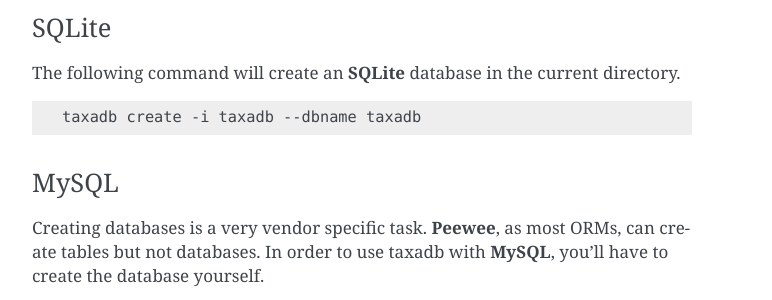
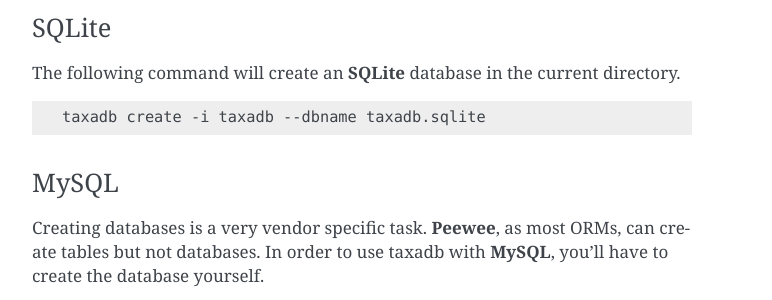
Before and after one commit to HadrienG/taxadb, a Sphinx documentation site: the page built from doc/taxadb/download.rst, in a window 1280 px wide. Shown: the part 885-1185 px from the top of the page, without its empty margins (388-1160 px from the left). Built offline with Sphinx 7.4.7, drawn with Linux system fonts in a browser that asks for light colours.

Commit message:
change doc (#16) + warn that prebuilt don't work (#14)

```diff
--- a/doc/taxadb/download.rst
+++ b/doc/taxadb/download.rst
@@ -56,7 +56,7 @@
 
 .. code-block:: bash
 
-   taxadb create -i taxadb --dbname taxadb
+   taxadb create -i taxadb --dbname taxadb.sqlite
 
 .. _using_mysql:
 
```
Also changed, not shown: README.md (+3 -1 lines).
